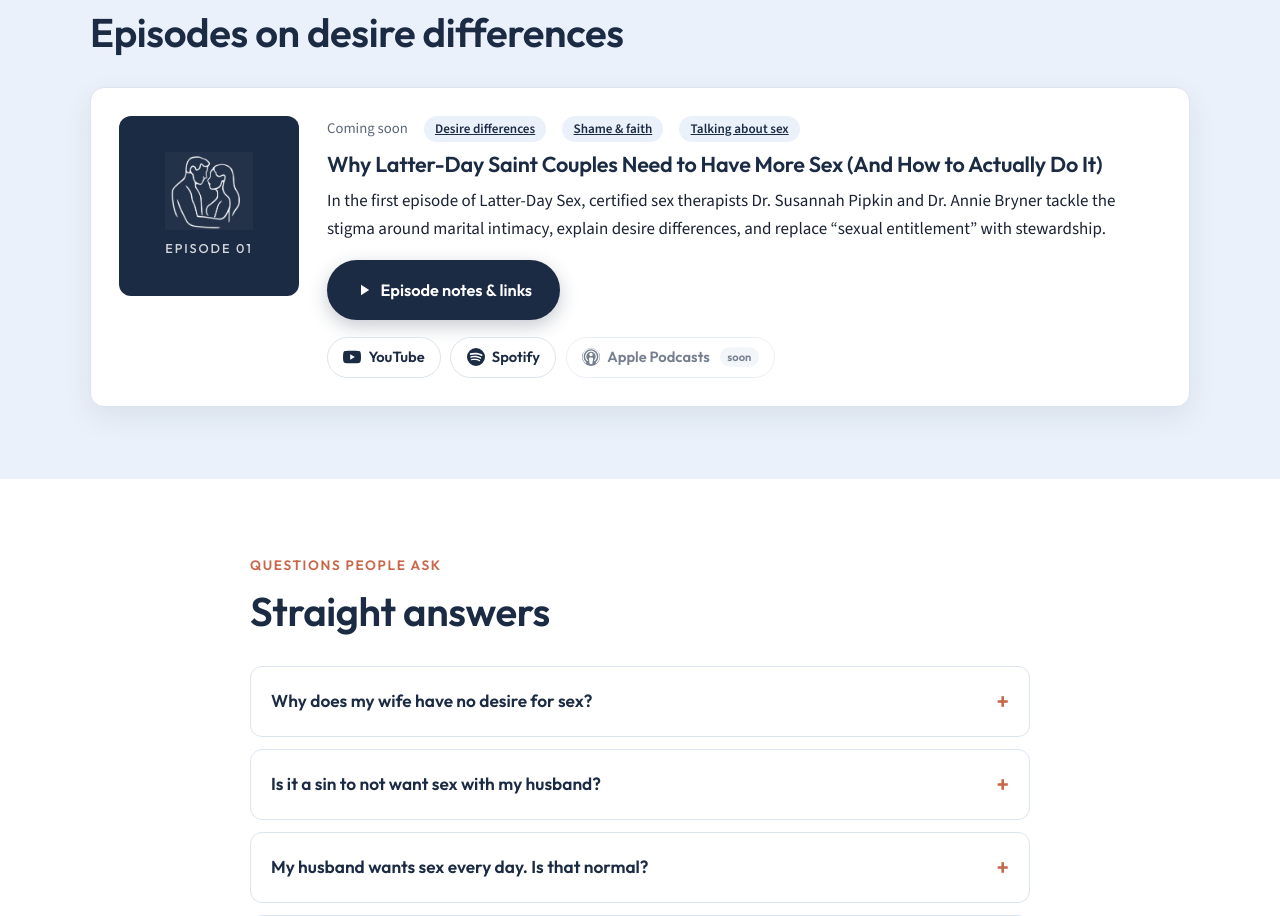
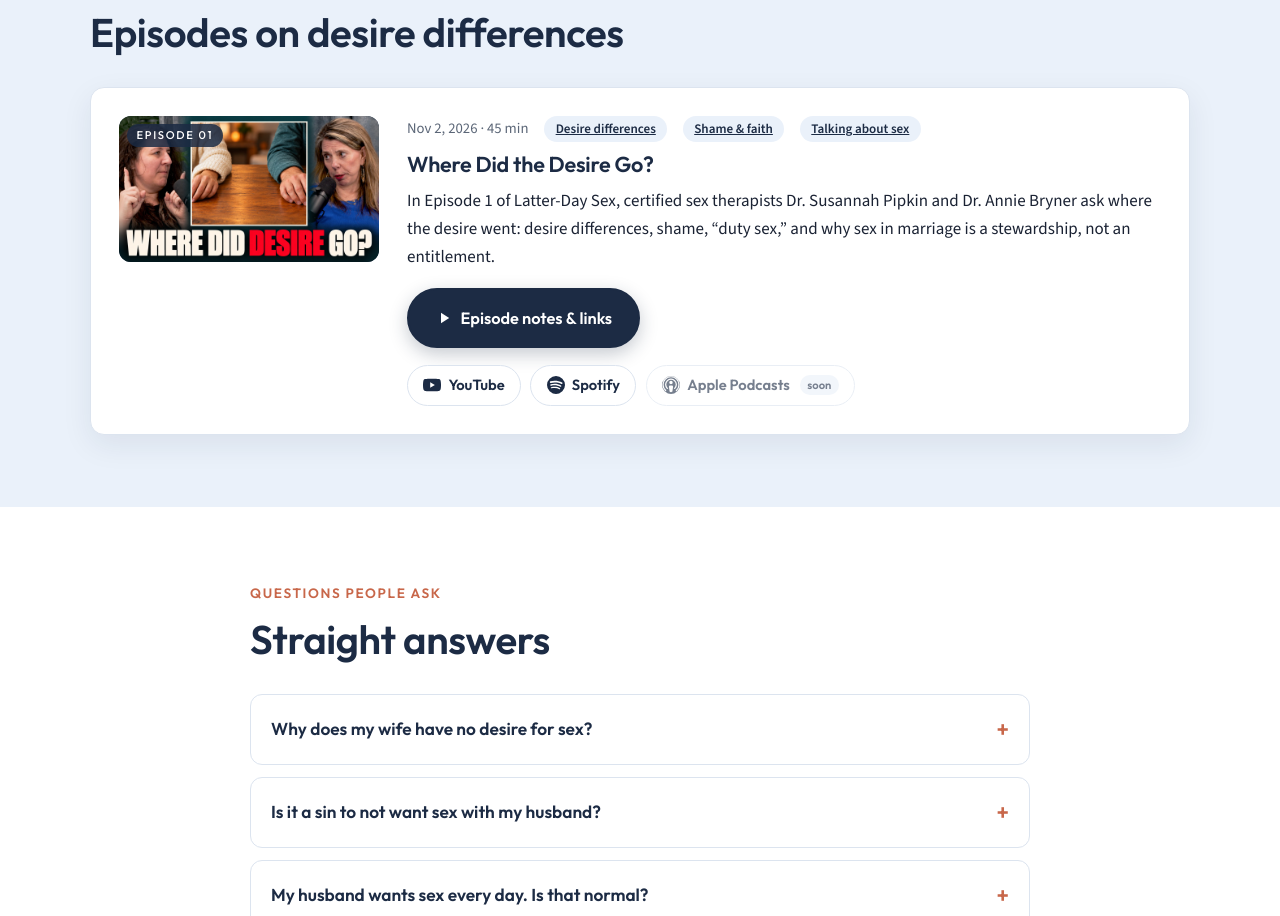
Before and after one commit to orionmaxfield/Susannah_Pipkin, a plain HTML site: page topics/desire-differences.html in a window 1280 px wide. Shown: the part 1386-2302 px from the top of the page. Drawn offline with nearby package versions, Linux system fonts and the light colour scheme.

Commit message:
Topic pages: link to published Episode 1

```diff
--- a/topics/desire-differences.html
+++ b/topics/desire-differences.html
@@ -99,17 +99,14 @@
         <span class="eyebrow">Listen</span>
         <h2>Episodes on desire differences</h2>
         <div class="mt-2"><article class="episode-card">
-        <div class="episode-art">
-          <img src="../assets/img/logo-mark-white.png" alt="">
-          <span class="num">Episode 01</span>
-        </div>
+        <a class="episode-art has-thumb" href="../episodes/01-where-did-the-desire-go.html"><img src="../assets/img/ep01-where-did-the-desire-go.jpg" alt="Episode 1: Where Did the Desire Go? with Dr. Susannah Pipkin and Dr. Annie Bryner" width="1280" height="720" loading="lazy"><span class="num">Episode 01</span></a>
         <div>
-          <div class="episode-meta"><span>Coming soon</span> <a class="tag" href="../topics/desire-differences.html">Desire differences</a> <a class="tag" href="../topics/shame-and-faith.html">Shame & faith</a> <a class="tag" href="../topics/talking-about-sex.html">Talking about sex</a></div>
-          <h3><a href="../episodes/01-why-latter-day-saint-couples-need-more-sex.html">Why Latter-Day Saint Couples Need to Have More Sex (And How to Actually Do It)</a></h3>
-          <p>In the first episode of Latter-Day Sex, certified sex therapists Dr. Susannah Pipkin and Dr. Annie Bryner tackle the stigma around marital intimacy, explain desire differences, and replace “sexual entitlement” with stewardship.</p>
-          <p><a class="btn btn-navy" href="../episodes/01-why-latter-day-saint-couples-need-more-sex.html"><svg viewBox="0 0 24 24" fill="currentColor" aria-hidden="true"><path d="M8 5v14l11-7z"/></svg> Episode notes &amp; links</a></p>
+          <div class="episode-meta"><span>Nov 2, 2026 · 45 min</span> <a class="tag" href="../topics/desire-differences.html">Desire differences</a> <a class="tag" href="../topics/shame-and-faith.html">Shame & faith</a> <a class="tag" href="../topics/talking-about-sex.html">Talking about sex</a></div>
+          <h3><a href="../episodes/01-where-did-the-desire-go.html">Where Did the Desire Go?</a></h3>
+          <p>In Episode 1 of Latter-Day Sex, certified sex therapists Dr. Susannah Pipkin and Dr. Annie Bryner ask where the desire went: desire differences, shame, “duty sex,” and why sex in marriage is a stewardship, not an entitlement.</p>
+          <p><a class="btn btn-navy" href="../episodes/01-where-did-the-desire-go.html"><svg viewBox="0 0 24 24" fill="currentColor" aria-hidden="true"><path d="M8 5v14l11-7z"/></svg> Episode notes &amp; links</a></p>
           <div class="listen-row">
-<a class="listen-btn" data-link="youtube" href="#"><svg viewBox="0 0 24 24" fill="currentColor" aria-hidden="true"><path d="M23.5 6.2a3 3 0 0 0-2.1-2.1C19.5 3.6 12 3.6 12 3.6s-7.5 0-9.4.5A3 3 0 0 0 .5 6.2 31 31 0 0 0 0 12a31 31 0 0 0 .5 5.8 3 3 0 0 0 2.1 2.1c1.9.5 9.4.5 9.4.5s7.5 0 9.4-.5a3 3 0 0 0 2.1-2.1A31 31 0 0 0 24 12a31 31 0 0 0-.5-5.8zM9.6 15.6V8.4l6.2 3.6-6.2 3.6z"/></svg> YouTube</a>
+<a class="listen-btn" href="https://youtu.be/Eeark6EfwJk" target="_blank" rel="noopener"><svg viewBox="0 0 24 24" fill="currentColor" aria-hidden="true"><path d="M23.5 6.2a3 3 0 0 0-2.1-2.1C19.5 3.6 12 3.6 12 3.6s-7.5 0-9.4.5A3 3 0 0 0 .5 6.2 31 31 0 0 0 0 12a31 31 0 0 0 .5 5.8 3 3 0 0 0 2.1 2.1c1.9.5 9.4.5 9.4.5s7.5 0 9.4-.5a3 3 0 0 0 2.1-2.1A31 31 0 0 0 24 12a31 31 0 0 0-.5-5.8zM9.6 15.6V8.4l6.2 3.6-6.2 3.6z"/></svg> YouTube</a>
 <a class="listen-btn" data-link="spotify" href="#"><svg viewBox="0 0 24 24" fill="currentColor" aria-hidden="true"><path d="M12 0a12 12 0 1 0 0 24 12 12 0 0 0 0-24zm5.5 17.3a.75.75 0 0 1-1 .25c-2.8-1.7-6.4-2.1-10.6-1.2a.75.75 0 1 1-.3-1.5c4.6-1 8.5-.6 11.7 1.4.3.2.4.7.2 1.05zm1.5-3.3a.94.94 0 0 1-1.3.3c-3.2-2-8.2-2.6-12-1.4a.94.94 0 1 1-.5-1.8c4.3-1.3 9.8-.7 13.5 1.6.4.3.6.8.3 1.3zm.1-3.4C15.3 8.3 8.9 8.1 5.2 9.2a1.1 1.1 0 1 1-.7-2.2c4.2-1.3 11.3-1 15.7 1.6a1.1 1.1 0 0 1-1.1 2z"/></svg> Spotify</a>
 <a class="listen-btn" data-link="apple" href="#"><svg viewBox="0 0 24 24" fill="currentColor" aria-hidden="true"><path d="M12 0a12 12 0 1 0 0 24 12 12 0 0 0 0-24zm1.9 20.3c-.2.9-.9 1.2-1.9 1.2s-1.7-.3-1.9-1.2l-.8-5.6c-.2-1 .6-1.9 1.6-1.9h2.2c1 0 1.8.9 1.6 1.9l-.8 5.6zM12 11a2.3 2.3 0 1 1 0-4.6 2.3 2.3 0 0 1 0 4.6zm5.3 6.2a.8.8 0 0 1-1.1-.3.8.8 0 0 1 .2-1 6.3 6.3 0 1 0-8.8 0 .8.8 0 0 1 .2 1 .8.8 0 0 1-1.1.3 7.9 7.9 0 1 1 10.6 0zm2.4 2.8a.8.8 0 0 1-1.1-.1.8.8 0 0 1 0-1.1 9.8 9.8 0 1 0-13.2 0 .8.8 0 0 1 0 1.1.8.8 0 0 1-1.1.1 11.4 11.4 0 1 1 15.4 0z"/></svg> Apple Podcasts</a>
 </div>
```
Also changed, not shown: topics/shame-and-faith.html (+6 -9 lines), topics/talking-about-sex.html (+6 -9 lines).
